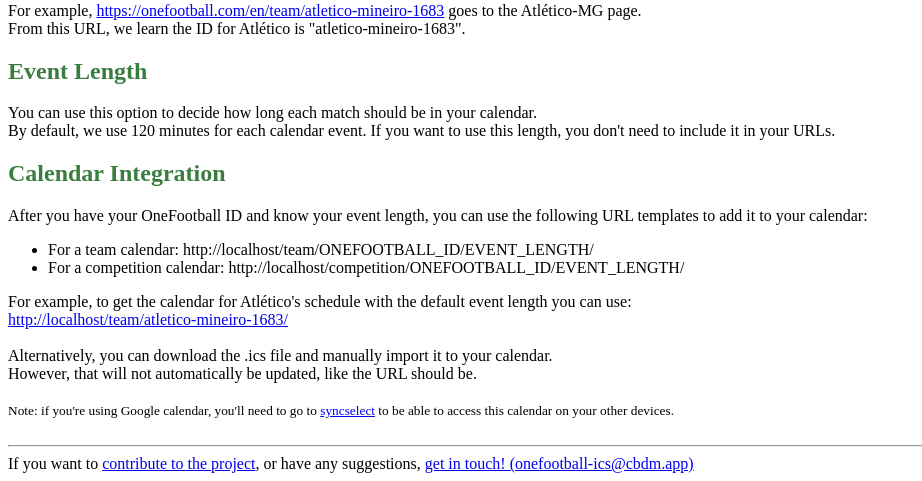
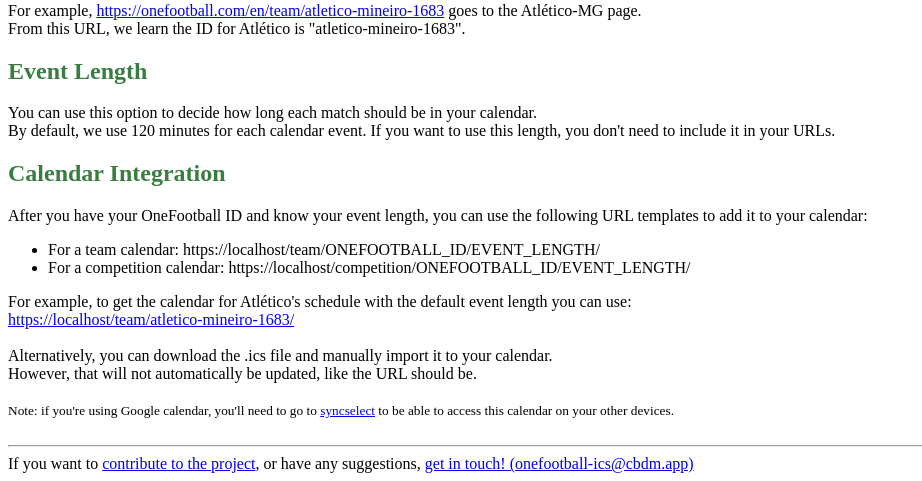
Before and after one commit to cbdm/onefootball-ics, a Flask app: page /help/ in a window 1280 px wide. Shown: the part 355-836 px from the top of the page, without its empty margins (0-922 px from the left). Run offline with Flask 2, Linux system fonts and the light colour scheme.

Commit message:
Changed url creation to generate https

```diff
--- a/templates/help.html
+++ b/templates/help.html
@@ -21,11 +21,11 @@
     <h2>Calendar Integration</h2>
     After you have your OneFootball ID and know your event length, you can use the following URL templates to add it to your calendar:<br/>
     <ul>
-        <li>For a team calendar: {{ url_for('create_team_calendar', team_id='ONEFOOTBALL_ID', event_length='EVENT_LENGTH', _external=True)}}</li>
-        <li>For a competition calendar: {{ url_for('create_competition_calendar', comp_id='ONEFOOTBALL_ID', event_length='EVENT_LENGTH', _external=True)}}</li>
+        <li>For a team calendar: {{ url_for('create_team_calendar', team_id='ONEFOOTBALL_ID', event_length='EVENT_LENGTH', _external=True, _scheme='https')}}</li>
+        <li>For a competition calendar: {{ url_for('create_competition_calendar', comp_id='ONEFOOTBALL_ID', event_length='EVENT_LENGTH', _external=True, _scheme='https')}}</li>
     </ul>
     For example, to get the calendar for Atlético's schedule with the default event length you can use:<br/>
-    <a href="{{ url_for('create_team_calendar', team_id='atletico-mineiro-1683', _external=True)}}">{{ url_for('create_team_calendar', team_id='atletico-mineiro-1683', _external=True)}}</a><br/>
+    <a href="{{ url_for('create_team_calendar', team_id='atletico-mineiro-1683', _external=True, _scheme='https')}}">{{ url_for('create_team_calendar', team_id='atletico-mineiro-1683', _external=True, _scheme='https')}}</a><br/>
     <br/>
     Alternatively, you can download the .ics file and manually import it to your calendar.<br/>
     However, that will not automatically be updated, like the URL should be.
```
